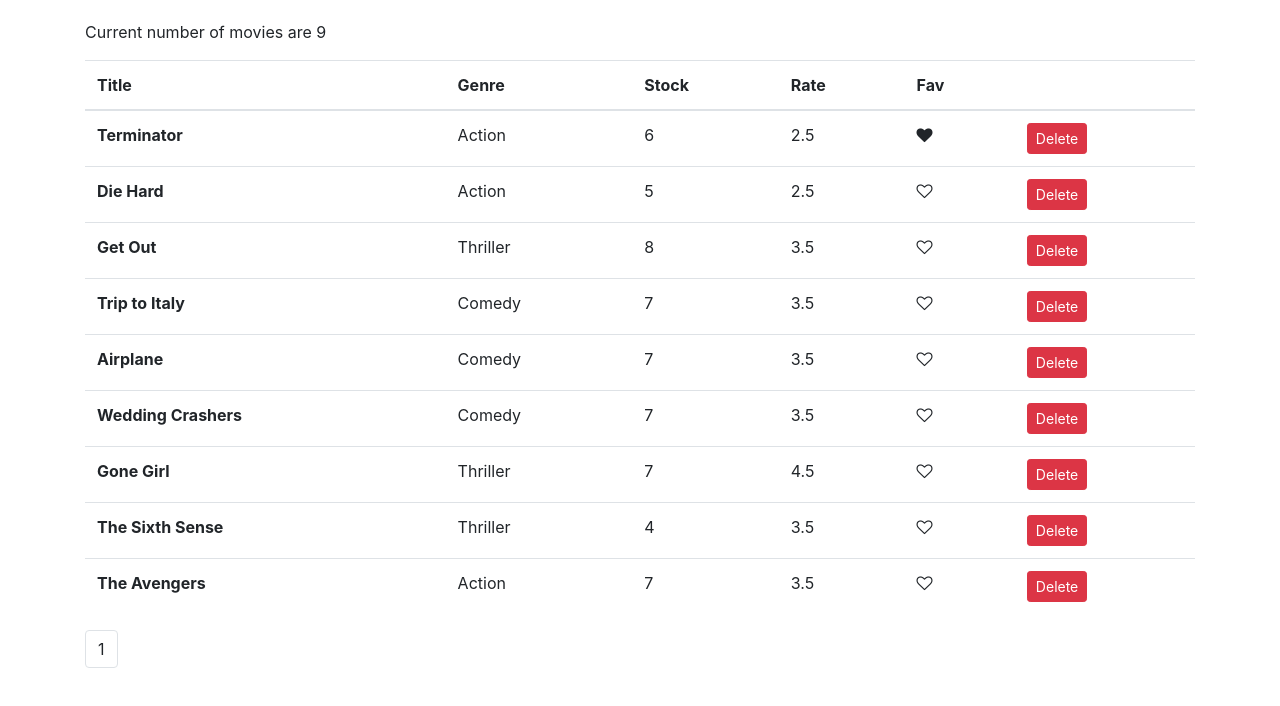
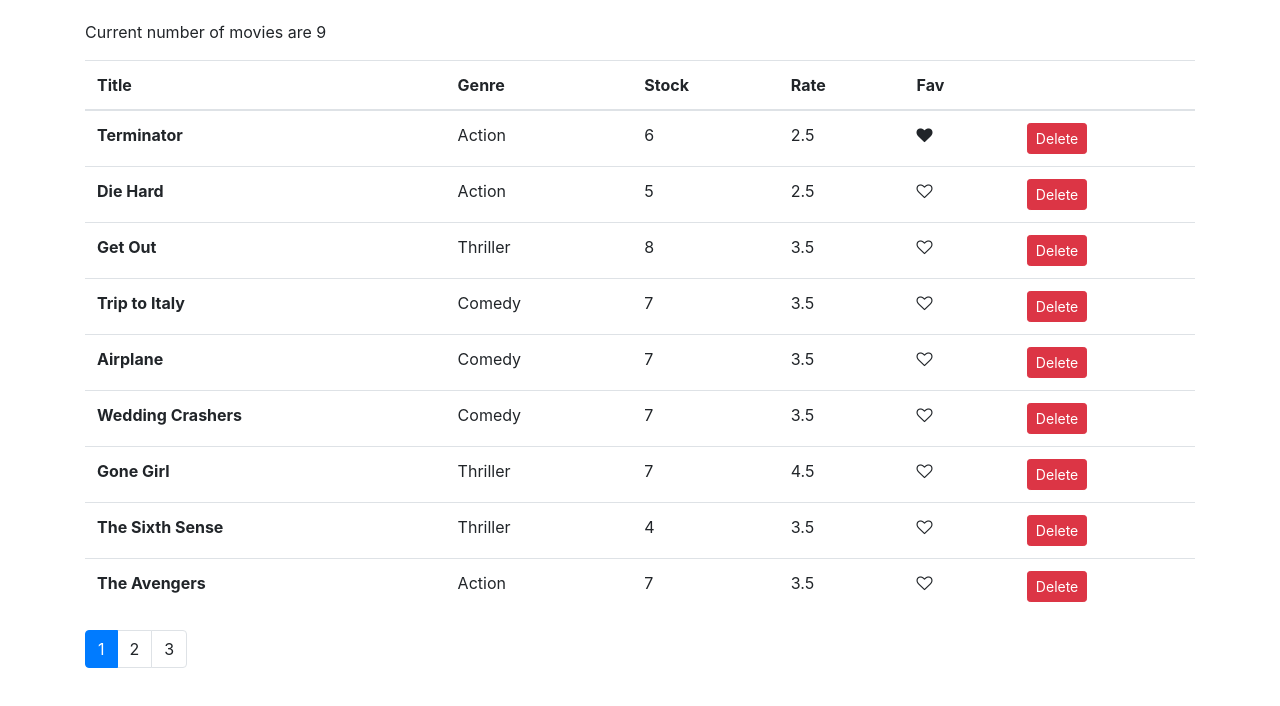
Before and after one commit to MuhammedMujahid/Video-Rental-React-App, a React (Create React App) app: page / in a window 1280 px wide. Shown: the top 706 px of the page. Built offline with nearby package versions, Linux system fonts and the light colour scheme.

Commit message:
handled page changes, current page will now have active class

```diff
--- a/src/components/common/pagination.jsx
+++ b/src/components/common/pagination.jsx
@@ -2,18 +2,25 @@ import React, { Component } from "react";
 import _ from "lodash";
 
 const Pagination = props => {
-  const { pageSize, pageCount } = props;
-  const pagesCount = pageCount / pageSize;
-
+  const { pageSize, pageCount, currentPage } = props;
+  const pagesCount = Math.ceil(pageCount / pageSize);
+  if (pagesCount === 1) return null;
   const pages = _.range(1, pagesCount + 1);
   return (
-    <nave>
+    <nav>
       <ul className="pagination">
-        <li className="page-item">
-          <a className="page-link">1</a>
-        </li>
+        {pages.map(page => (
+          <li
+            key={page}
+            className={currentPage === page ? "page-item active" : "page-item"}
+          >
+            <a className="page-link" onClick={() => props.onPageChange(page)}>
+              {page}
+            </a>
+          </li>
+        ))}
       </ul>
-    </nave>
+    </nav>
   );
 };
 
--- a/src/components/movies.jsx
+++ b/src/components/movies.jsx
@@ -6,9 +6,9 @@ import Pagination from "./common/pagination";
 class Movies extends Component {
   state = {
     movies: getMovies(),
-    pageNumbers: 4
+    pageNumbers: 4,
+    currentPage: 1
   };
-
   handleDelete = movie => {
     const movies = this.state.movies.filter(m => m._id !== movie._id);
     this.setState({ movies });
@@ -21,10 +21,11 @@ class Movies extends Component {
     this.setState({ movies });
   };
   handlePageChange = page => {
-    console.log(page);
+    this.setState({ currentPage: page });
   };
 
   render() {
+    const { pageNumbers, currentPage } = this.state;
     const { length: count } = this.state.movies;
     if (count === 0) {
       return <p>There are no movies available</p>;
@@ -71,7 +72,8 @@ class Movies extends Component {
         </table>
         <Pagination
           pageCount={count}
-          pageSize={this.state.pageNumbers}
+          pageSize={pageNumbers}
+          currentPage={currentPage}
           onPageChange={this.handlePageChange}
         />
       </React.Fragment>
```
